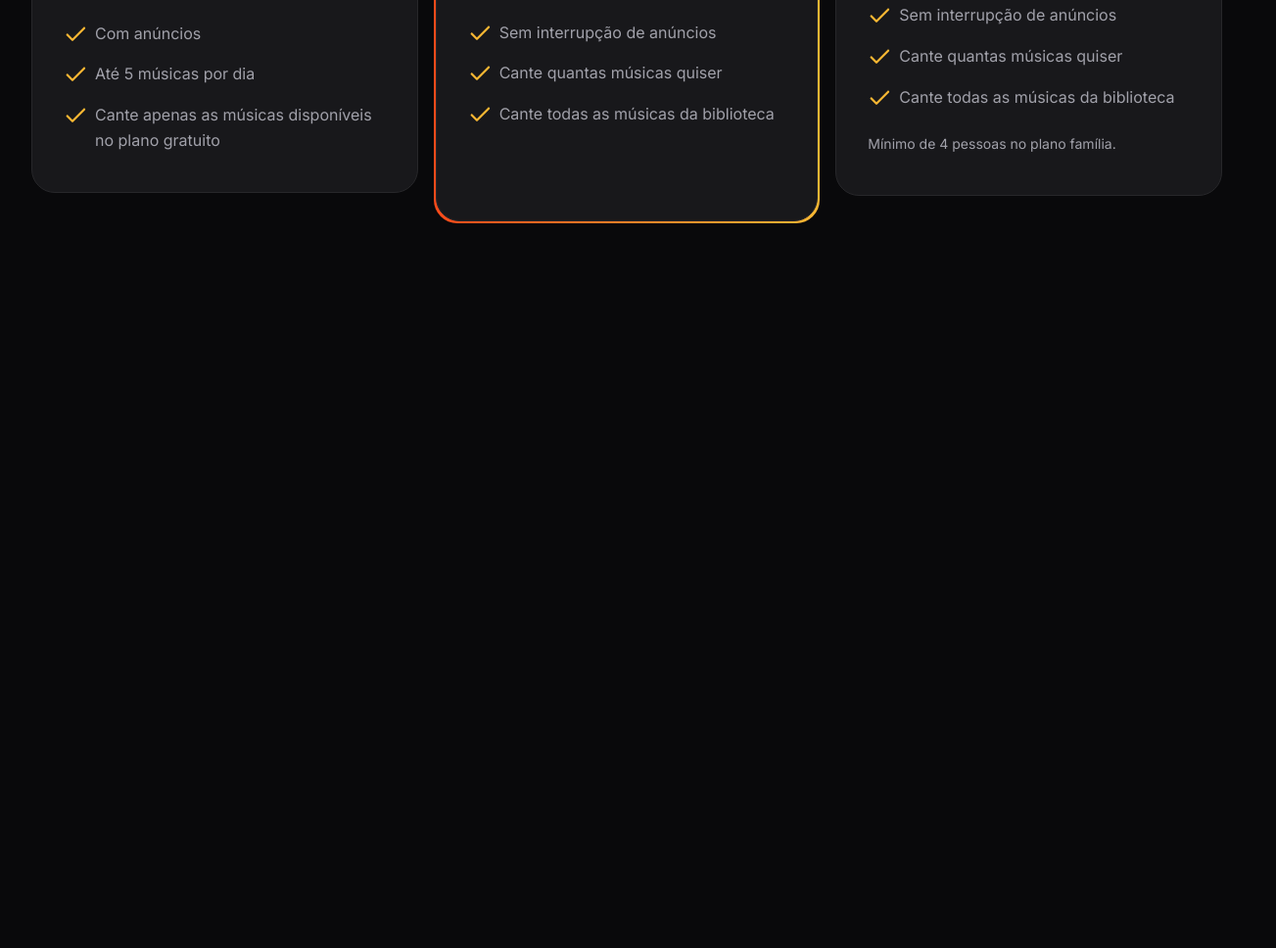
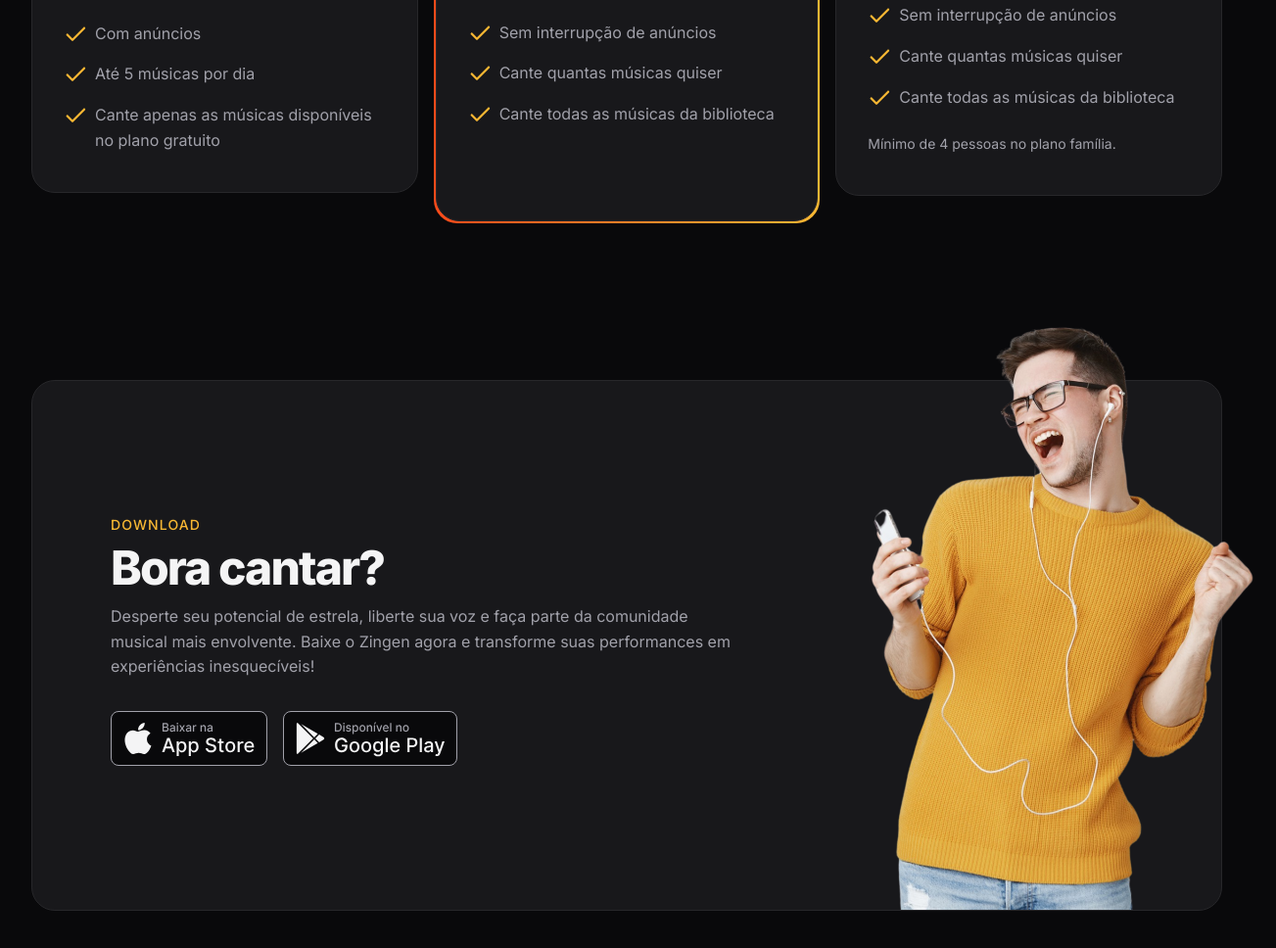
Before and after one commit to BrunoGustavo92/Zingen, a plain HTML site: page index.html in a window 1280 px wide. Shown: the part 3239-4207 px from the top of the page at 98% size, 1303 px wide, since content can reach past the window. Before the commit the page ends 3547 px from the top, so only its background shows below. Drawn offline with Linux system fonts and the light colour scheme.

Commit message:
Seção download

```diff
--- a/index.html
+++ b/index.html
@@ -161,5 +161,34 @@
         </div>
     </section>
 
+    <section id="download">
+        <div class="container py-xl">
+            <div class="card px-lg even-columns items-center">
+               <div>
+                <header>
+                    <strong>Download</strong>
+                    <h2>Bora cantar?</h2>
+                </header>
+                <p>
+                    Desperte seu potencial de estrela, liberte sua voz e faça parte da comunidade musical mais envolvente. Baixe o Zingen agora e transforme suas performances em experiências inesquecíveis!
+                </p>
+
+                <div class="buttons flex gap-1">
+                    <a href="#">
+                        <img src="assets/button-appstore.svg" alt="Baixar da Apple Store">
+                    </a>
+                    <a href="#">
+                        <img src="assets/button-playstore.svg" alt="Baixar da Play Store">
+                    </a>
+                </div>
+               </div>
+
+
+                <img src="assets/rapaz-ouvindo-musica-com-fones-de-ouvido-e-cantando-no-aplicativo-de-karaoke-removebg 1.png" alt="">
+
+            </div>
+        </div>
+    </section>
+
 </body>
 </html>
--- /dev/null
+++ b/styles/download.css
@@ -0,0 +1,31 @@
+#download {
+  .card {
+    padding: 3rem 1.5rem 15rem;
+    position: relative;
+    & > img {
+      width: 14.5rem;
+      position: absolute;
+      bottom: 0;
+      right: -3.5rem;
+    }
+  }
+
+  .buttons {
+    flex-wrap: wrap;
+    margin-top: 2rem;
+  }
+
+  @media (width >= 80em) {
+    .card {
+      padding: 8.75rem 5rem;
+
+      & > div:nth-child(1) {
+        max-width: 40rem;
+      }
+
+      & > img {
+        width: 29.125rem;
+      }
+    }
+  }
+}
--- a/styles/global.css
+++ b/styles/global.css
@@ -46,6 +46,8 @@ html {
   font-size: var(--fs-base);
   line-height: 1.6;
   color: var(--text-color-primary);
+
+  overflow-x: hidden;
 }
 
 body {
--- a/styles/index.css
+++ b/styles/index.css
@@ -9,3 +9,4 @@
 @import url(cards.css);
 @import url(features.css) (width >= 80rem);
 @import url(pricing.css);
+@import url(download.css);
```
Also changed, not shown: assets/button-appstore.svg (added), assets/button-playstore.svg (added).
